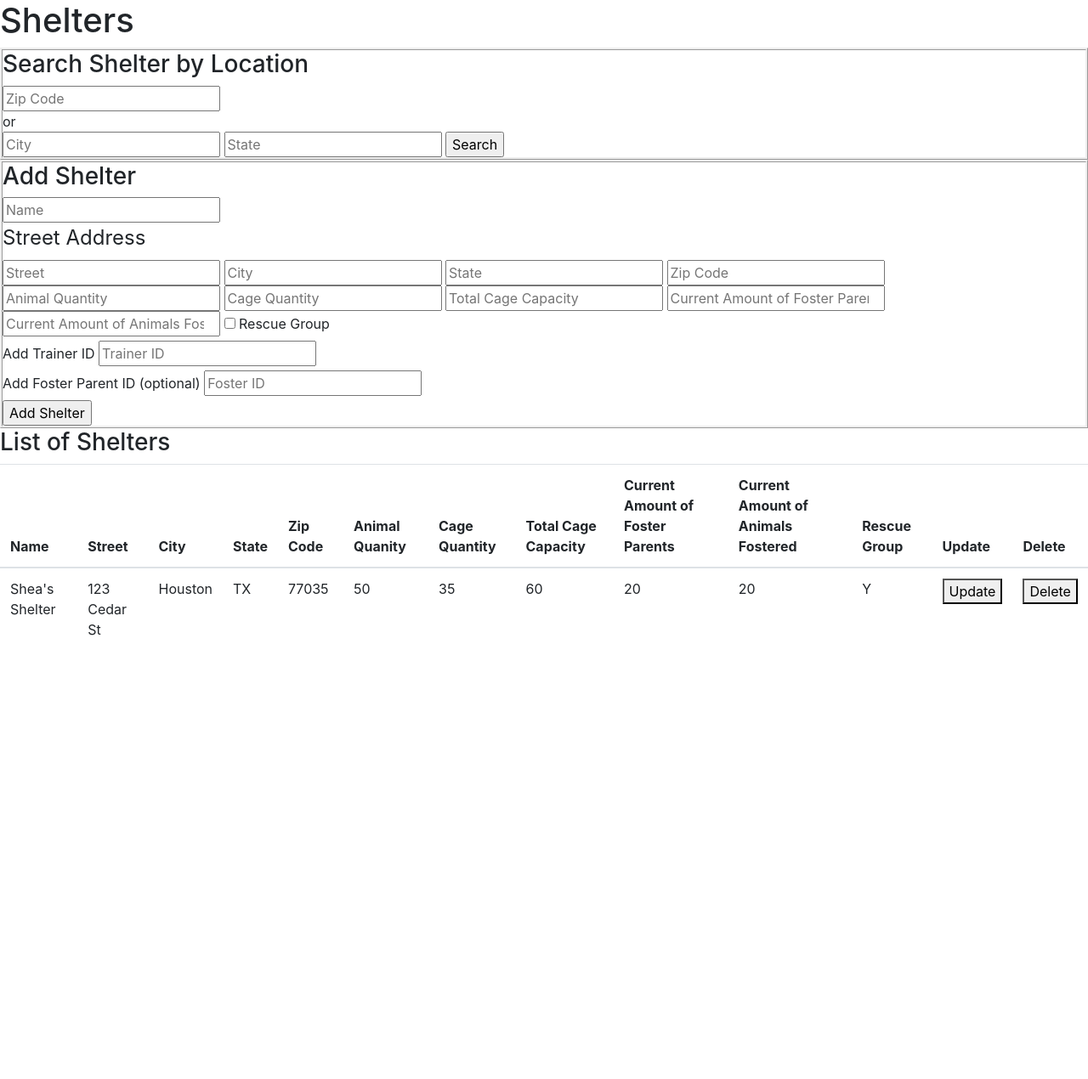
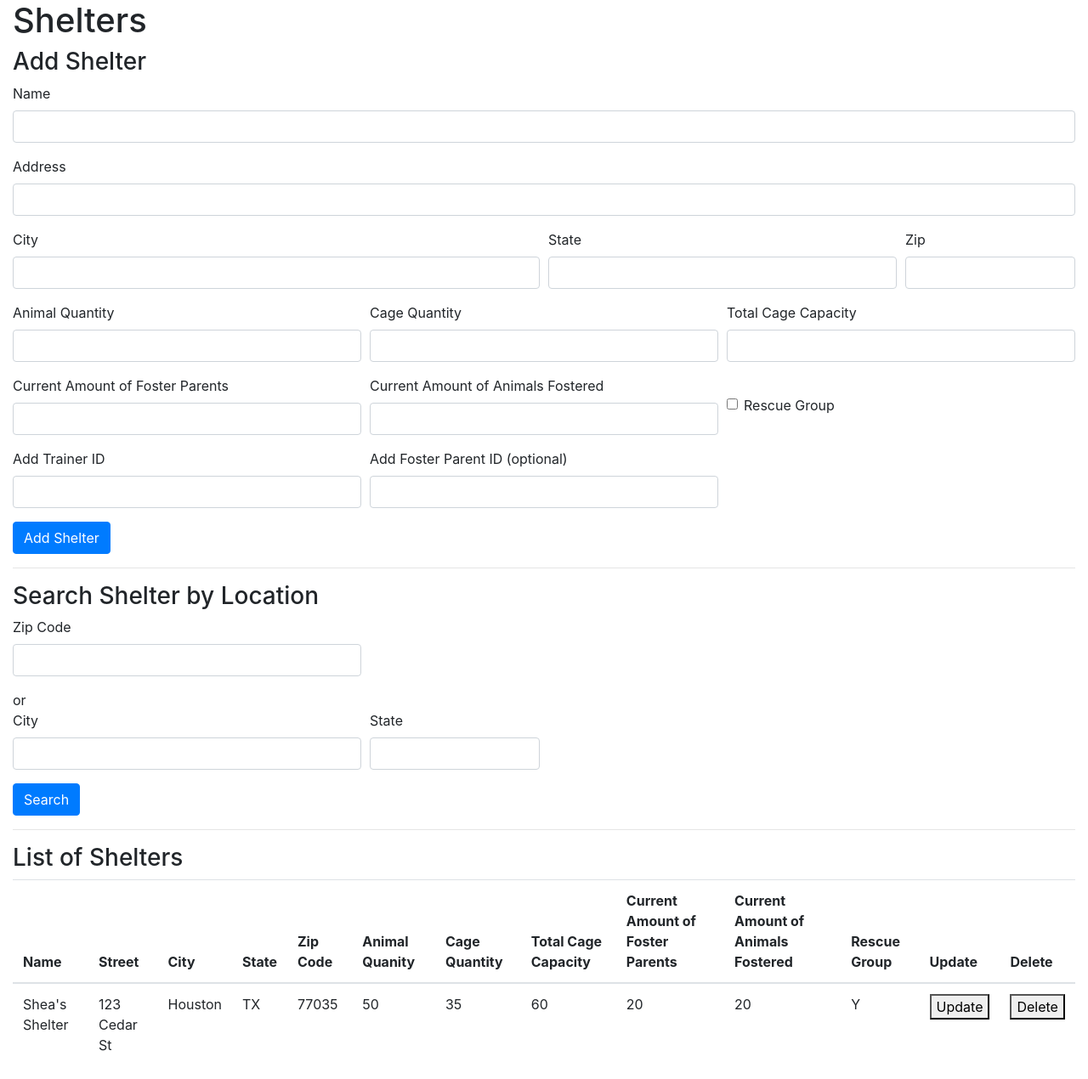
Before and after one commit to kevinlichang/national-animal-shelter-database, a Flask app: page /shelters/ in a window 1280 px wide. Shown: the part 56-1326 px from the top of the page at 85% size. Before the commit the page ends 804 px from the top, so only its background shows below. Run offline with Flask 2, Linux system fonts and the light colour scheme.

Commit message:
Added Bootstrap classes to forms for shelters and cages html

```diff
--- a/app/templates/shelters.html
+++ b/app/templates/shelters.html
@@ -1,49 +1,106 @@
 {% extends "layout.html" %}
 {% block content %}
+<div class="container-fluid">
   <h1>Shelters</h1>
+  <form class="mb-2">
+    <h3>Add Shelter</h3>
+    <div class="form-group">
+      <label for="shelterName">Name</label>
+      <input type="text" class ="form-control" id="shelterName" name="shelterName">
+    </div>
 
-<form style="border-style: ridge;">
-  <h3>Search Shelter by Location</h3>
-  <input type="text" name="search-zip" placeholder="Zip Code">
-  <div>or</div>
-  <input type="text" name="search-city" placeholder="City">
-  <input type="text" name="search-state" placeholder="State">
+    <fieldset>
+      <div class="form-group">
+        <label for="shelterAddress">Address</label>
+        <input type="text" class="form-control" id="shelterAddress" name="shelterAddress">
+      </div>
+      <div class="form-row">
+        <div class="form-group col-md-6">
+          <label for="shelterCity">City</label>
+          <input type="text" class="form-control" id="shelterCity" name="shelterCity">
+        </div>
+        <div class="form-group col-md-4">
+          <label for="shelterState">State</label>
+          <input type="text" class="form-control" id="shelterState" name="shelterState">
+        </div>
+        <div class="form-group col-md-2">
+          <label for="shelterZip">Zip</label>
+          <input type="text" class="form-control" id="shelterZip" name="shelterZip">
+        </div>
+      </div>
+    </fieldset>
 
-  <input type="submit" name="search-shelter" value="Search" id="search-shelter-submit">
+    <div class="form-row">
+      <div class="form-group col-md-4">
+        <label for="shelterAnimalQuantity">Animal Quantity</label>
+        <input type="number" class="form-control" id="shelterAnimalQuantity" name="shelterAnimalQuantity">
+      </div>
+      <div class="form-group col-md-4">
+        <label for="shelterCageQuantity">Cage Quantity</label>
+        <input type="number" class="form-control" id="shelterCageQuantity" name="shelterCageQuantity">
+      </div>
+      <div class="form-group col-md-4">
+        <label for="shelterTotalCageCapacity">Total Cage Capacity</label>
+        <input type="number" class="form-control" id="shelterTotalCageCapacity" name="shelterTotalCageCapacity">
+      </div>
+    </div>
+
+    <div class="form-row align-items-center">
+      <div class="form-group col-md-4">
+        <label for="shelterCurrAmtFosterParents">Current Amount of Foster Parents</label>
+        <input type="number" class="form-control" id="shelterCurrAmtFosterParents" name="shelterCurrAmtFosterParents">
+      </div>
+      <div class="form-group col-md-4">
+        <label for="shelterCurrAmtAnimalsFostered">Current Amount of Animals Fostered</label>
+        <input type="number" class="form-control" id="shelterCurrAmtAnimalsFostered" name="shelterCurrAmtAnimalsFostered">
+      </div>
+      <div class="form-group col-md-4">
+        <div class="form-check">
+          <input class="form-check-input" type="checkbox" id="shelterRescureGrp" name="shelterRescureGrp" value="1">
+          <label class="form-check-label" for="shelterRescureGrp">Rescue Group</label>
+        </div>
+      </div>
+    </div>
+
+    <div class="form-row">
+      <div class="form-group col-md-4">
+        <label for="shelterTrainerID">Add Trainer ID</label>
+        <input type="number" class="form-control" id="shelterTrainerID" name="shelterTrainerID">
+      </div>
+      <div class="form-group col-md-4">
+        <label for="shelterFosterID">Add Foster Parent ID (optional)</label>
+        <input type="number" class="form-control" id="shelterFosterID" name="shelterFosterID">
+      </div>
+    </div>
+
+    <button type="submit" class="btn btn-primary" id="addShelterBtn">Add Shelter</button>
   </form>
 
-<form style="border-style: ridge;">
-  <h3>Add Shelter</h3>
-  <input type="text" name="name" placeholder="Name">
-  <fieldset>
-    <legend>Street Address</legend>
-    <input type="text" name="address-street" placeholder="Street">
-    <input type="text" name="address-city" placeholder="City">
-    <input type="text" name="address-state" placeholder="State">
-    <input type="text" name="address-zip" placeholder="Zip Code">
-  </fieldset>
+  <hr>
 
-  <input type="number" name="animal-quantity" placeholder="Animal Quantity">
-  <input type="nummber" name="cage-quantity" placeholder="Cage Quantity">
-  <input type="number" name="total-cage-capacity" placeholder="Total Cage Capacity">
-  <input type="number" name="curr-amt-foster-parents" placeholder="Current Amount of Foster Parents">
-  <input type="number" name="curr-amt-ani-fostered" placeholder="Current Amount of Animals Fostered">
-  <input type="checkbox" name="rescue-grp" id="rescue-grp" value="1">
-  <label for="rescue-grp">Rescue Group</label>
+  <form class="mb-2">
+    <h3>Search Shelter by Location</h3>
+    <div class="form-row">
+      <div class="form-group col-md-4">
+        <label for="shelterZipSearch">Zip Code</label>
+        <input type="text" class="form-control" id="shelterZipSearch" name="shelterZipSearch">
+      </div>
+    </div>
+    <div>or</div>
+    <div class="form-row">
+      <div class="form-group col-md-4">
+        <label for="shelterCitySearch">City</label>
+        <input type="text" class="form-control" id="shelterCitySearch" name="shelterCitySearch">
+      </div>
+      <div class="form-group col-md-2">
+        <label for="shelterStateSearch">State</label>
+        <input type="text" class="form-control" id="shelterStateSearch" name="shelterStateSearch">
+      </div>
+    </div>
 
-  <fieldset>
-    <label for="trainer-id">Add Trainer ID</label>
-    <input type="number" name="trainer-id" placeholder="Trainer ID">
-  </fieldset>
-
-  <fieldset>
-    <label for="foster-id">Add Foster Parent ID (optional)</label>
-    <input type="number" name="foster-id" placeholder="Foster ID">
-  </fieldset>
-
-  <input type="submit" name="add-shelter" value="Add Shelter" id="add-shelter-submit">
+    <button type="submit" class="btn btn-primary" id="shelterSearchBtn">Search</button>
   </form>
-
+  <hr>
   <h3>List of Shelters</h3>
   <table class="table">
     <thead>
@@ -81,4 +138,5 @@
       </tr>
     </tbody>
   </table>
+</div>
 {% endblock content %}
```
Also changed, not shown: app/templates/cages.html (+32 -3 lines). Lines whose indentation alone changed are shown as unchanged.
